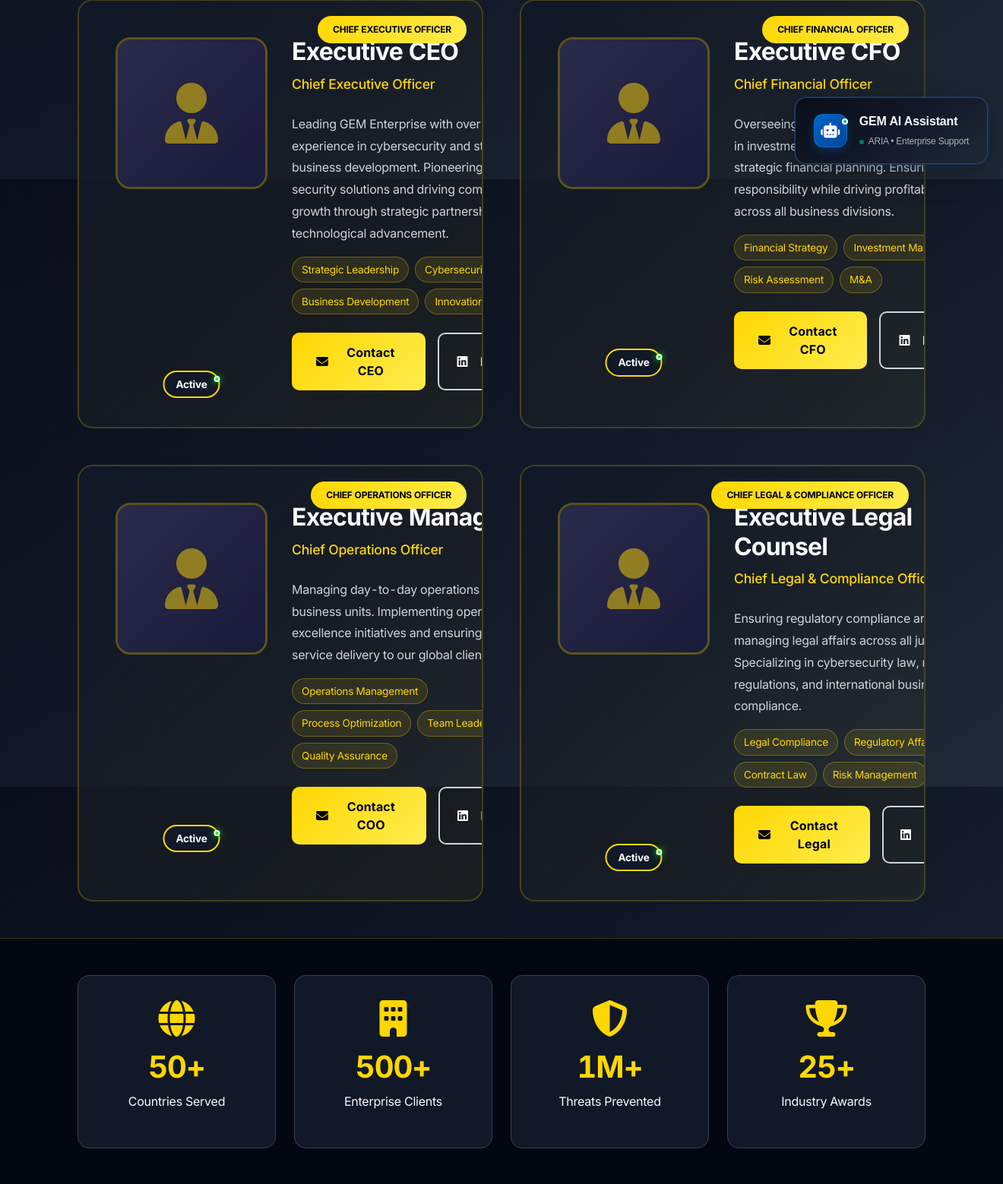
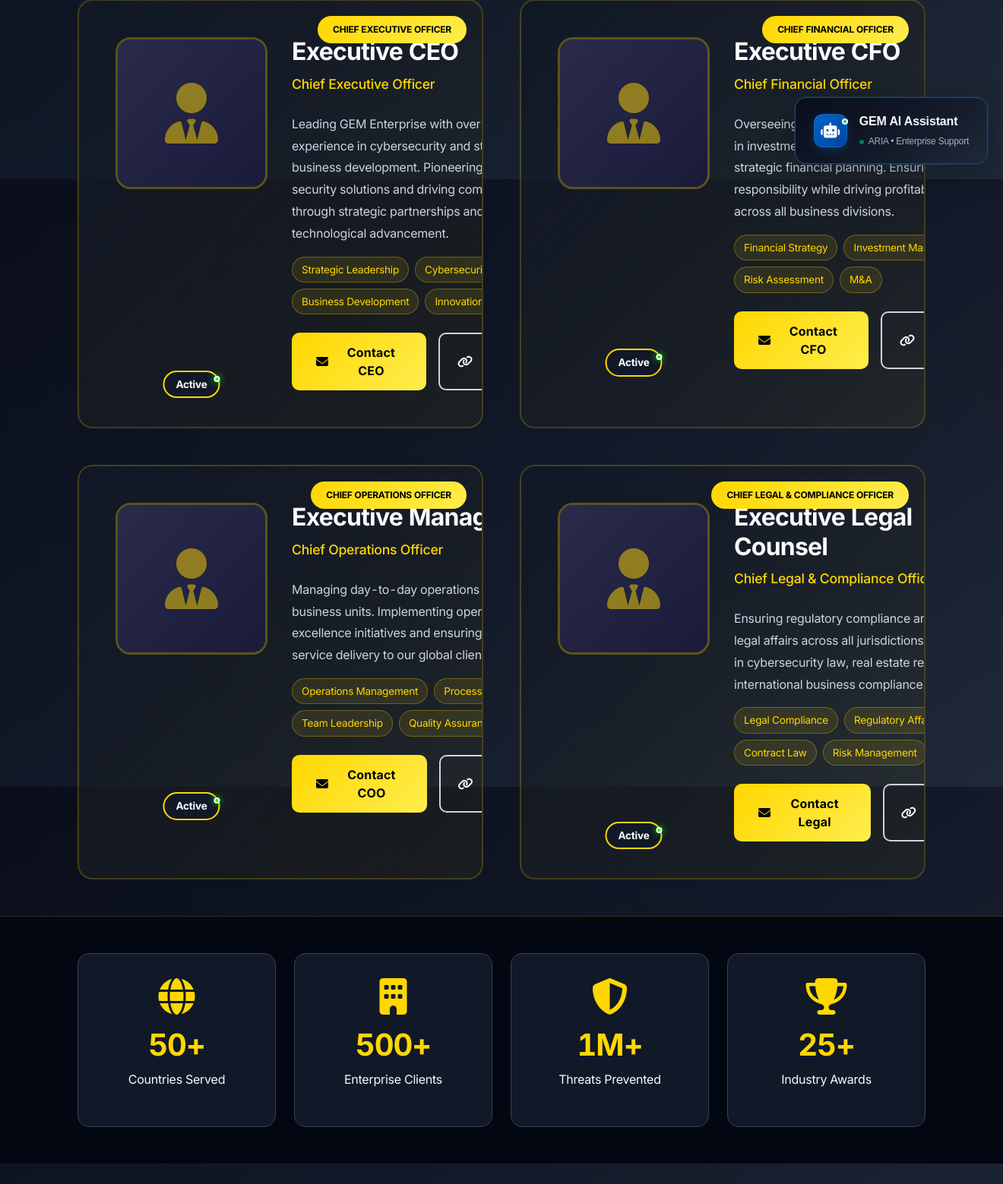
Before and after one commit to support371/GemAssist, a Flask app: page /vip-board-members in a window 1320 px wide. Shown: the part 564-2123 px from the top of the page at 76% size. Run offline with Flask 3, Linux system fonts and the light colour scheme; some libraries are stand-ins or nearby versions; some web fonts are replaced.

Commit message:
Replace LinkedIn profile links with Alignable profile links for all executives Replace LinkedIn profile URLs with Alignable profile URLs across the admin and leadership views, updating models and templates accordingly.
Replit-Commit-Author: Agent
Replit-Commit-Session-Id: 03663710-9bd0-4d0e-8f05-3cac41d1878b
Replit-Commit-Checkpoint-Type: full_checkpoint
Replit-Commit-Screenshot-Url: https://storage.googleapis.com/screenshot-production-us-central1/a8c69f42-20b2-4f00-9fb9-09060df874cd/03663710-9bd0-4d0e-8f05-3cac41d1878b/H484Aqk

```diff
--- a/app.py
+++ b/app.py
@@ -340,7 +340,7 @@ def admin_board_members():
                 bio=request.form.get('bio'),
                 email=request.form.get('email'),
                 phone=request.form.get('phone'),
-                linkedin_url=request.form.get('linkedin_url'),
+                alignable_url=request.form.get('alignable_url'),
                 specialties=request.form.get('specialties'),
                 responsibilities=request.form.get('responsibilities'),
                 is_executive=request.form.get('is_executive') == 'true',
@@ -372,7 +372,7 @@ def admin_board_members():
                 member.bio = request.form.get('bio')
                 member.email = request.form.get('email')
                 member.phone = request.form.get('phone')
-                member.linkedin_url = request.form.get('linkedin_url')
+                member.alignable_url = request.form.get('alignable_url')
                 member.specialties = request.form.get('specialties')
                 member.responsibilities = request.form.get('responsibilities')
                 member.is_executive = request.form.get('is_executive') == 'true'
@@ -625,7 +625,7 @@ def admin_vip_board():
         name = request.form.get('name')
         title = request.form.get('title')
         bio = request.form.get('bio')
-        linkedin_url = request.form.get('linkedin_url')
+        alignable_url = request.form.get('alignable_url')
         email = request.form.get('email')
         years_experience = request.form.get('years_experience')
         specialties = request.form.get('specialties')
@@ -642,7 +642,7 @@ def admin_vip_board():
         member.name = name
         member.title = title
         member.bio = bio
-        member.linkedin_url = linkedin_url
+        member.alignable_url = alignable_url
         member.email = email
         member.years_experience = int(years_experience) if years_experience else None
         member.specialties = specialties
--- a/models.py
+++ b/models.py
@@ -108,7 +108,7 @@ class VIPBoardMember(db.Model):
     title = Column(String(200))
     bio = Column(Text)
     headshot_url = Column(String(500))  # Path to uploaded headshot
-    linkedin_url = Column(String(200))
+    alignable_url = Column(String(200))
     email = Column(String(120))
     years_experience = Column(Integer)
     specialties = Column(Text)  # Comma-separated specialties
@@ -126,7 +126,7 @@ class BoardMember(db.Model):
     department = Column(String(100))  # Executive, Advisory, Operations, etc.
     bio = Column(Text)
     photo_url = Column(String(500))
-    linkedin_url = Column(String(200))
+    alignable_url = Column(String(200))
     email = Column(String(120))
     phone = Column(String(20))
     start_date = Column(Date)
--- a/templates/vip_board.html
+++ b/templates/vip_board.html
@@ -69,13 +69,13 @@
                                     <i class="fas fa-envelope me-2"></i>Contact CEO
                                 </a>
                                 {% endif %}
-                                {% if executives.CEO and executives.CEO.linkedin_url %}
-                                <a href="{{ executives.CEO.linkedin_url }}" target="_blank" class="btn btn-outline-light btn-sm">
-                                    <i class="fab fa-linkedin me-2"></i>LinkedIn
+                                {% if executives.CEO and executives.CEO.alignable_url %}
+                                <a href="{{ executives.CEO.alignable_url }}" target="_blank" class="btn btn-outline-light btn-sm">
+                                    <i class="fas fa-link me-2"></i>Alignable
                                 </a>
                                 {% else %}
                                 <a href="#" class="btn btn-outline-light btn-sm">
-                                    <i class="fab fa-linkedin me-2"></i>LinkedIn
+                                    <i class="fas fa-link me-2"></i>Alignable
                                 </a>
                                 {% endif %}
                             </div>
@@ -132,13 +132,13 @@
                                     <i class="fas fa-envelope me-2"></i>Contact CFO
                                 </a>
                                 {% endif %}
-                                {% if executives.CFO and executives.CFO.linkedin_url %}
-                                <a href="{{ executives.CFO.linkedin_url }}" target="_blank" class="btn btn-outline-light btn-sm">
-                                    <i class="fab fa-linkedin me-2"></i>LinkedIn
+                                {% if executives.CFO and executives.CFO.alignable_url %}
+                                <a href="{{ executives.CFO.alignable_url }}" target="_blank" class="btn btn-outline-light btn-sm">
+                                    <i class="fas fa-link me-2"></i>Alignable
                                 </a>
                                 {% else %}
                                 <a href="#" class="btn btn-outline-light btn-sm">
-                                    <i class="fab fa-linkedin me-2"></i>LinkedIn
+                                    <i class="fas fa-link me-2"></i>Alignable
                                 </a>
                                 {% endif %}
                             </div>
@@ -195,13 +195,13 @@
                                     <i class="fas fa-envelope me-2"></i>Contact COO
                                 </a>
                                 {% endif %}
-                                {% if executives.COO and executives.COO.linkedin_url %}
-                                <a href="{{ executives.COO.linkedin_url }}" target="_blank" class="btn btn-outline-light btn-sm">
-                                    <i class="fab fa-linkedin me-2"></i>LinkedIn
+                                {% if executives.COO and executives.COO.alignable_url %}
+                                <a href="{{ executives.COO.alignable_url }}" target="_blank" class="btn btn-outline-light btn-sm">
+                                    <i class="fas fa-link me-2"></i>Alignable
                                 </a>
                                 {% else %}
                                 <a href="#" class="btn btn-outline-light btn-sm">
-                                    <i class="fab fa-linkedin me-2"></i>LinkedIn
+                                    <i class="fas fa-link me-2"></i>Alignable
                                 </a>
                                 {% endif %}
                             </div>
@@ -258,13 +258,13 @@
                                     <i class="fas fa-envelope me-2"></i>Contact Legal
                                 </a>
                                 {% endif %}
-                                {% if executives.LEGAL and executives.LEGAL.linkedin_url %}
-                                <a href="{{ executives.LEGAL.linkedin_url }}" target="_blank" class="btn btn-outline-light btn-sm">
-                                    <i class="fab fa-linkedin me-2"></i>LinkedIn
+                                {% if executives.LEGAL and executives.LEGAL.alignable_url %}
+                                <a href="{{ executives.LEGAL.alignable_url }}" target="_blank" class="btn btn-outline-light btn-sm">
+                                    <i class="fas fa-link me-2"></i>Alignable
                                 </a>
                                 {% else %}
                                 <a href="#" class="btn btn-outline-light btn-sm">
-                                    <i class="fab fa-linkedin me-2"></i>LinkedIn
+                                    <i class="fas fa-link me-2"></i>Alignable
                                 </a>
                                 {% endif %}
                             </div>
```
Also changed, not shown: templates/admin_vip_board.html (+12 -12 lines), templates/leadership.html (+11 -11 lines).
